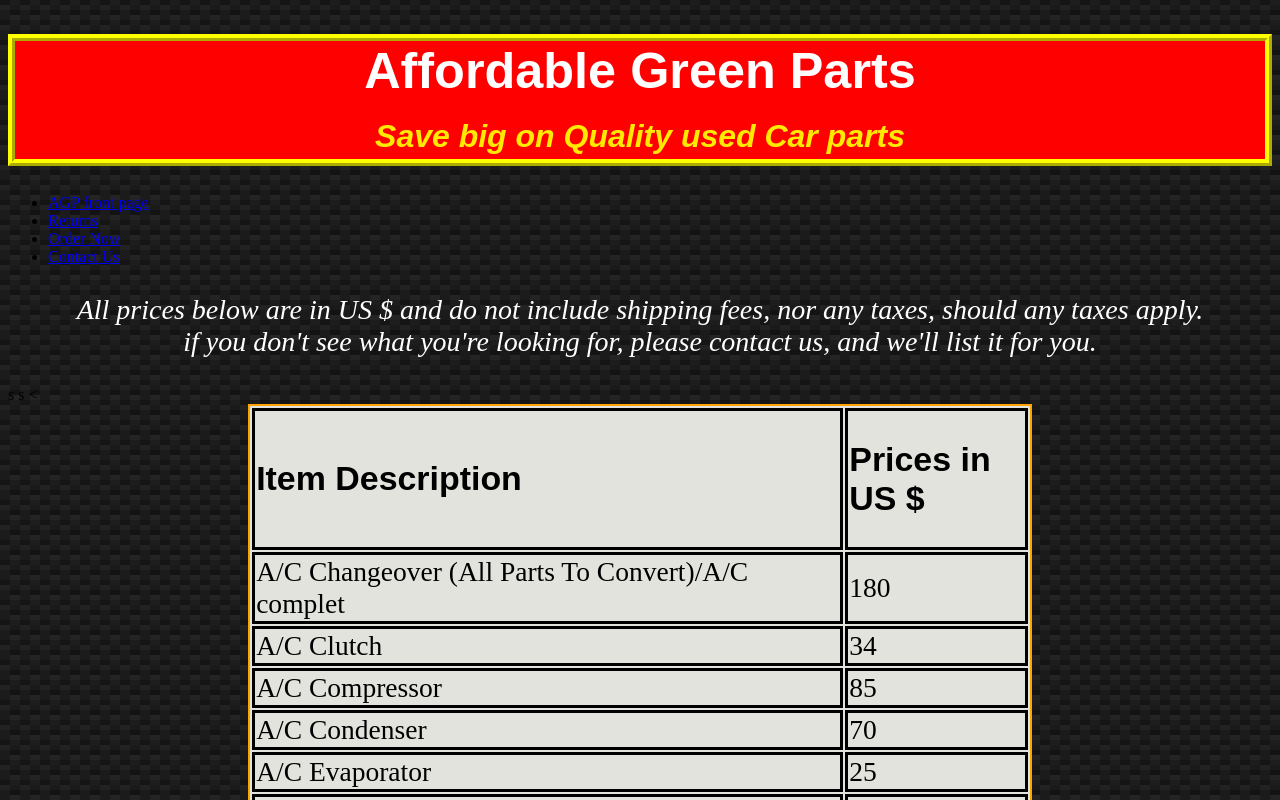
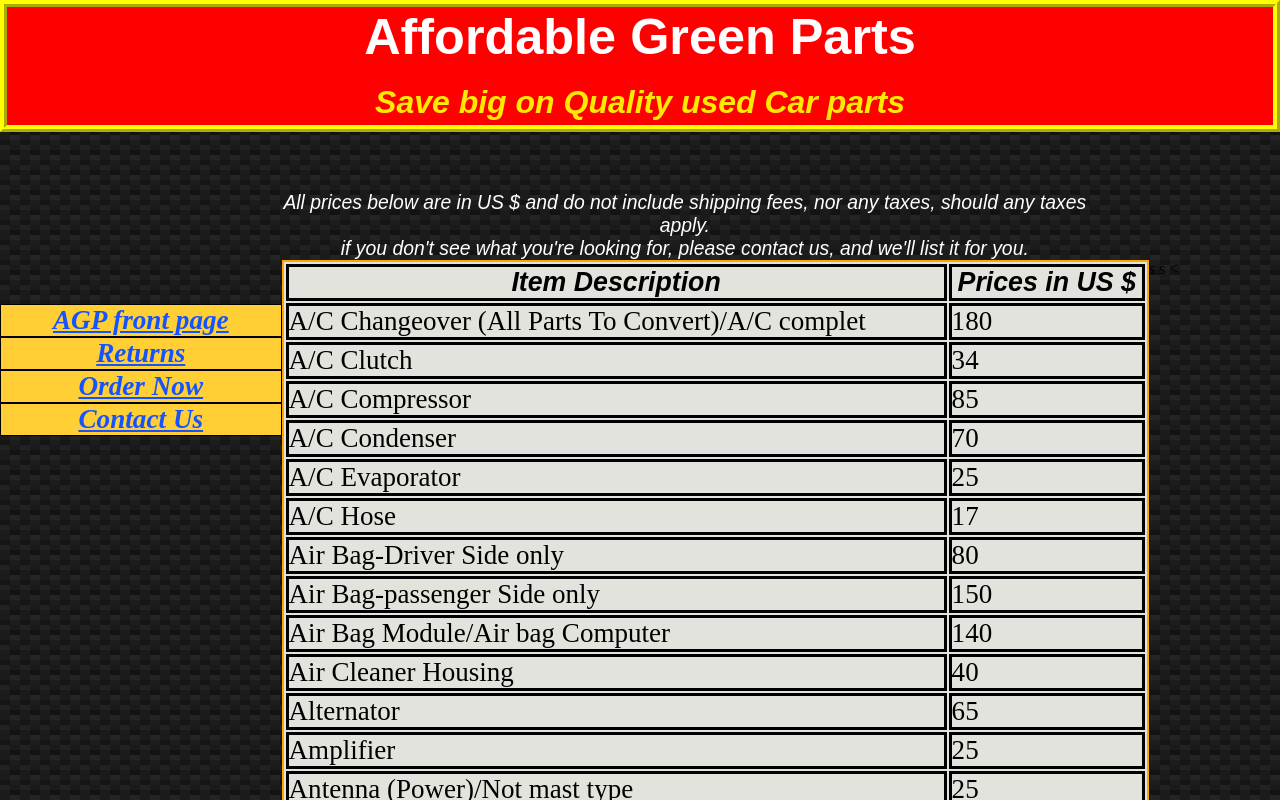
Before and after one commit to saleemalfy/priceListResponsiveTable, a plain HTML site: page index.html in a window 1280 px wide. Shown: the top 800 px of the page. Drawn offline with nearby package versions, Linux system fonts and the light colour scheme.

Commit message:
Update table.css

```diff
--- a/table.css
+++ b/table.css
@@ -1,3 +1,47 @@
+* {
+    padding: 0;
+    margin: 0;
+    box-sizing: border-box;
+}
+
+.mainnav {
+    float: left;
+    width: 100%;
+    padding-top: ;
+    margin-top: .5rem;
+    font-family: 'Bree Serif', serif;
+    font-size: 1.7rem;
+    font-weight: bold;
+}
+
+li {
+    transition: all .9s ease-in-out;
+    font-family: 'Bree Serif', serif;
+    font-style: italic;
+    color: #0404B4;
+    text-decoration: none;
+    /*--------*/
+    padding-top: ;
+    height: auto;
+    border-style: solid;
+    border-width: 1px;
+    border-color: black;
+    font-family: 'Bree Serif', serif;
+    align: left;
+    list-style: none;
+    background-color: #FFCF35;
+    align-content: center;
+    text-align: center;
+    /*--------*/
+}
+
+a:hover {
+    transform: scale(1);
+    color: #009eff;
+}
+
+
+/*----------------------------------------------------*/
 
 body {
     /*background-color: black;*/
@@ -65,9 +109,15 @@ h1 {
 
 /*=========================================================================*/
 
+a {
+    color: #1453FF;
+}
+
 h2 {
     font-family: 'Russo One', sans-serif;
-    font-size: 1.5rem;
+    font-size: 1.1rem;
+    font-style: italic;
+    text-align: center;
 }
 
 span {
@@ -110,6 +160,7 @@ table {
     background-color: #E3E3DD;
     margin-right: auto;
     margin-left: auto;
+    margin-top: 0rem;
     text-align: center;
     border: solid 2.5px orange;
     max-width: 100%;
@@ -120,14 +171,15 @@ table {
     overflow: hidden;
 }
 
-caption {
+
+/*caption {
     font-family: 'Amiri', serif;
     font-size: 1.75rem;
     font-weight: 900;
     font-style: oblique;
     color: #131D7F;
     background-color: green;
-}
+}*/
 
 tr:hover {
     background-color: hsl(89, 96%, 68%);
@@ -161,12 +213,12 @@ table {
     width: 99%;
 }
 
-
-/*h1 {
-    text-align: center;
-    font-size: 40px;
-    color: hsl(26, 73%, 42%);
-}*/
+p {
+    font-family: 'Russo One', sans-serif;
+    margin-top: 1.1rem;
+    margin-bottom: 2 rem;
+    font-size: 1rem;
+}
 
 
 /*===================================================================================================================tablet app===========================*/
@@ -180,17 +232,44 @@ table {
         font-size: 3.25rem;
     }
     table {
-        width: 75%
+        margin-top: .75rem;
+        max-width: 83.25%
     }
     td {
-        font-size: 1.5rem;
+        font-size: 1.45rem;
     }
     caption {
         font-size: 2rem;
     }
     h2 {
         font-family: 'Russo One', sans-serif;
-        font-size: 2.15rem;
+        font-size: 1.65rem;
+        text-align: center;
+        color: black;
+        ;
+        font-style: italic;
+    }
+    .mainnav ul {
+        max-width: 97%;
+    }
+    .mainnav ul li {
+        float: left;
+        width: 100%;
+        background-color: gold;
+        font-size: 31px;
+        margin-right:
+    }
+    .mainnav li a {
+        display: inline-block;
+        max-width: 30%;
+        background-color: gold;
+    }
+    p {
+        display: /*none:*/
+        font-family: 'Russo One', sans-serif;
+        margin-top: .1rem;
+        margin-bottom: 1 rem;
+        font-size: 1.25rem;
     }
 }
 
@@ -206,16 +285,38 @@ table {
         font-size: 3.15rem;
     }
     h2 {
+        text-align: center;
         font-family: 'Russo One', sans-serif;
-        font-size: 2.12rem;
+        font-size: 1.67rem;
+        font-style: italic;
+        color: black;
     }
     table {
-        width: 62%;
+        margin-bottom: 6rem;
+        margin-top: 4 rem;
+        max-width: 67.75%;
+        margin-right: 1rem;
+        margin-right: auto;
+        float: left
     }
     td {
-        font-size: 1.72rem;
+        font-size: 1.69rem;
     }
     caption {
         font-size: 2.2rem;
     }
+    .mainnav {
+        margin-top: 9rem;
+        float: left;
+        max-width: 22%;
+    }
+    p {
+        max-width: 70%;
+        font-family: 'Russo One', sans-serif;
+        margin-top: 3.7rem;
+        margin-bottom: 2 rem;
+        font-size: 1.21rem;
+        margin-right: auto;
+        margin-left: auto;
+    }
 }
```
